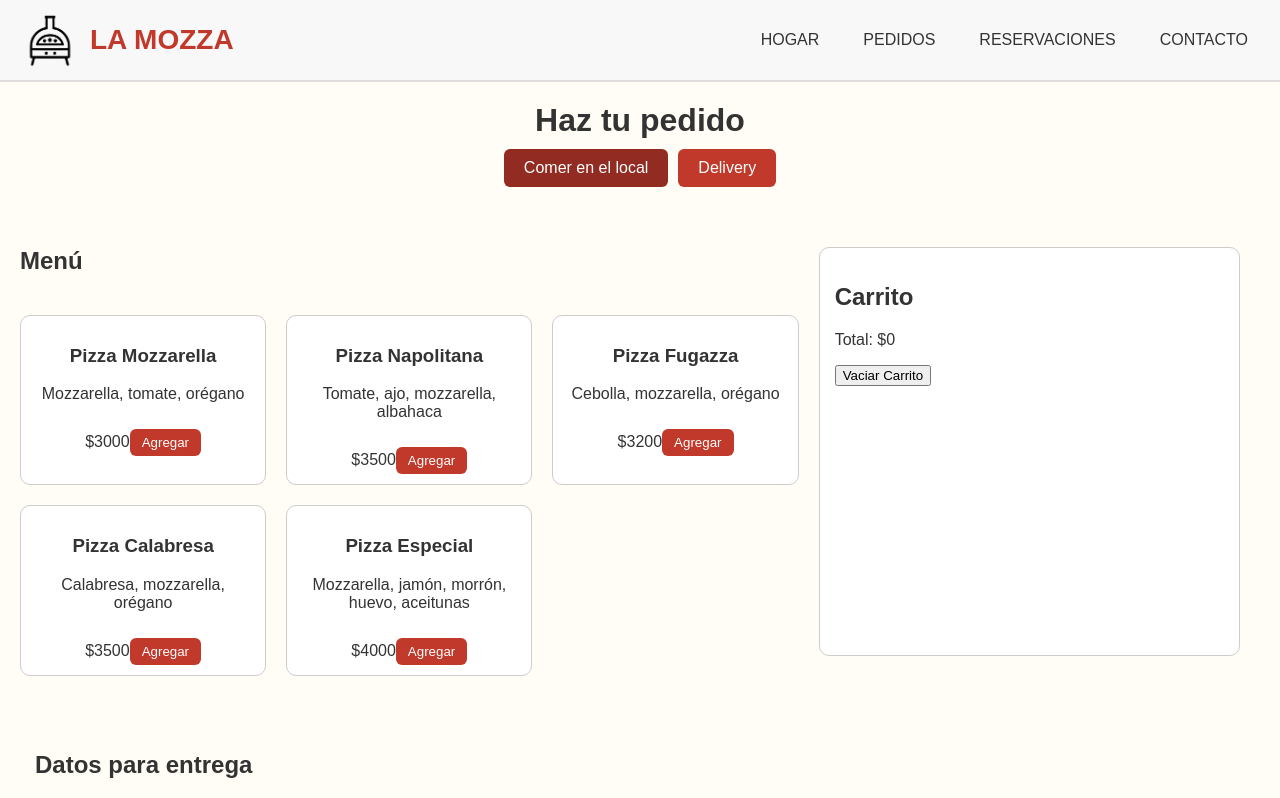
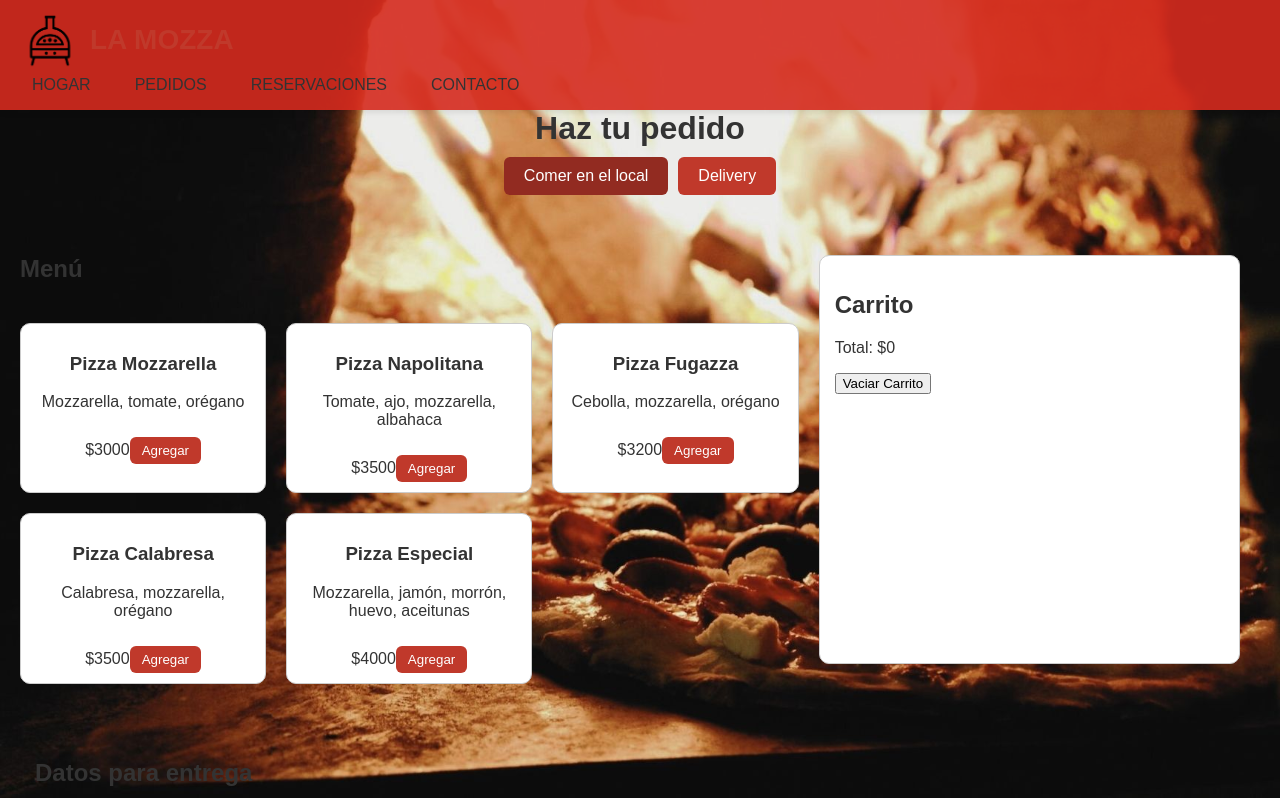
Before and after one commit to lamozza/PizzeriaMOZZA, a plain HTML site: page pedidos.html in a window 1280 px wide. Shown: the top 798 px of the page. Drawn offline with Linux system fonts and the light colour scheme; a web font is replaced by a local one.

Commit message:
Update pedidos.css

```diff
--- a/pedidos.css
+++ b/pedidos.css
@@ -5,20 +5,23 @@
 }
 
 body {
+  background: url('fondopedidos.jpg') no-repeat center center fixed;
+  background-size:cover;
   font-family: 'Platypi', sans-serif;
   margin: 0;
   padding: 0;
-  background: #fffdf5;
   color: #333;
+  padding-top: 90px;
 }
 
 .encabezado {
-  background-color: #f8f8f8;
-  display: flex;
-  align-items: center;
-  justify-content: space-between;
+  background-color: rgba(213,43,30,0.9);
+  position: fixed;
+  top:0;
+  width:100%;
+  z-index:1000;
   padding: 10px 20px;
-  border-bottom: 2px solid #ddd;
+  box-shadow:0 2px 6px rgba(0,0,0,0.1);
 }
 
 .logo-container {
```
